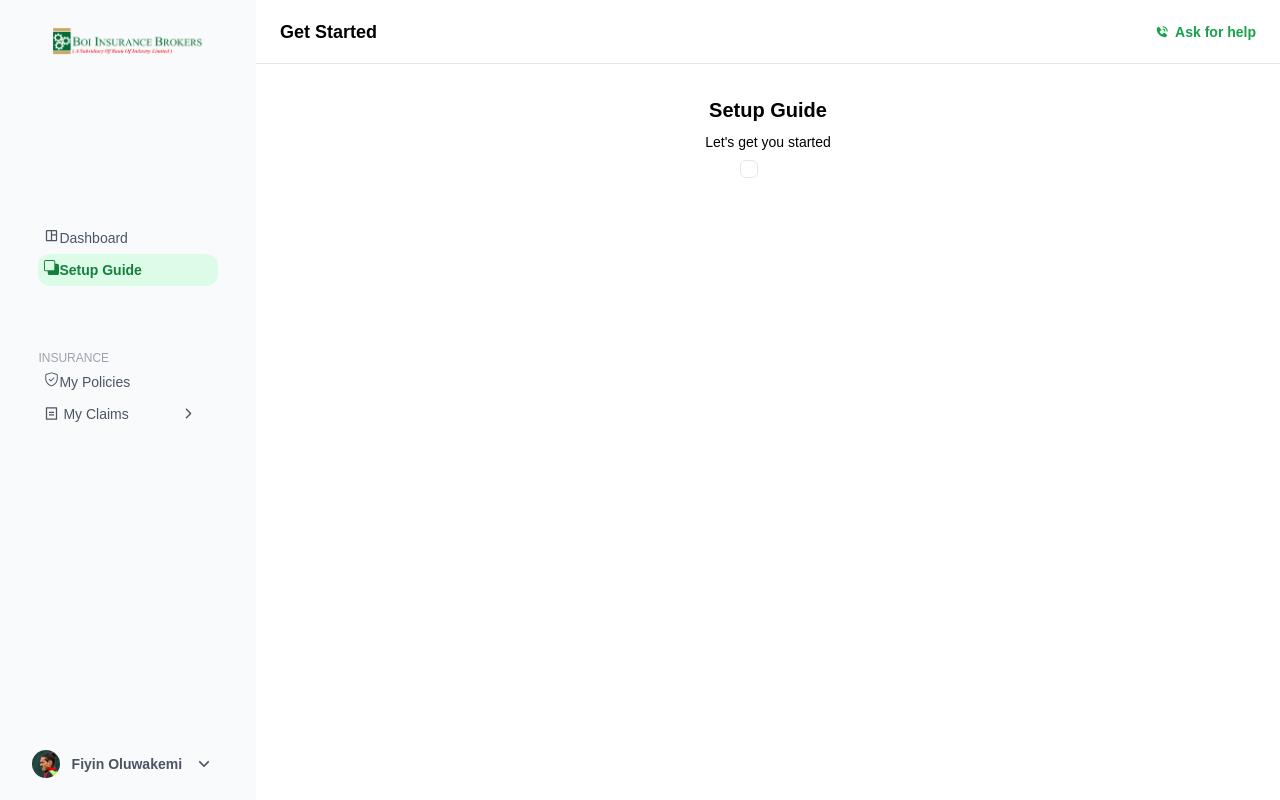
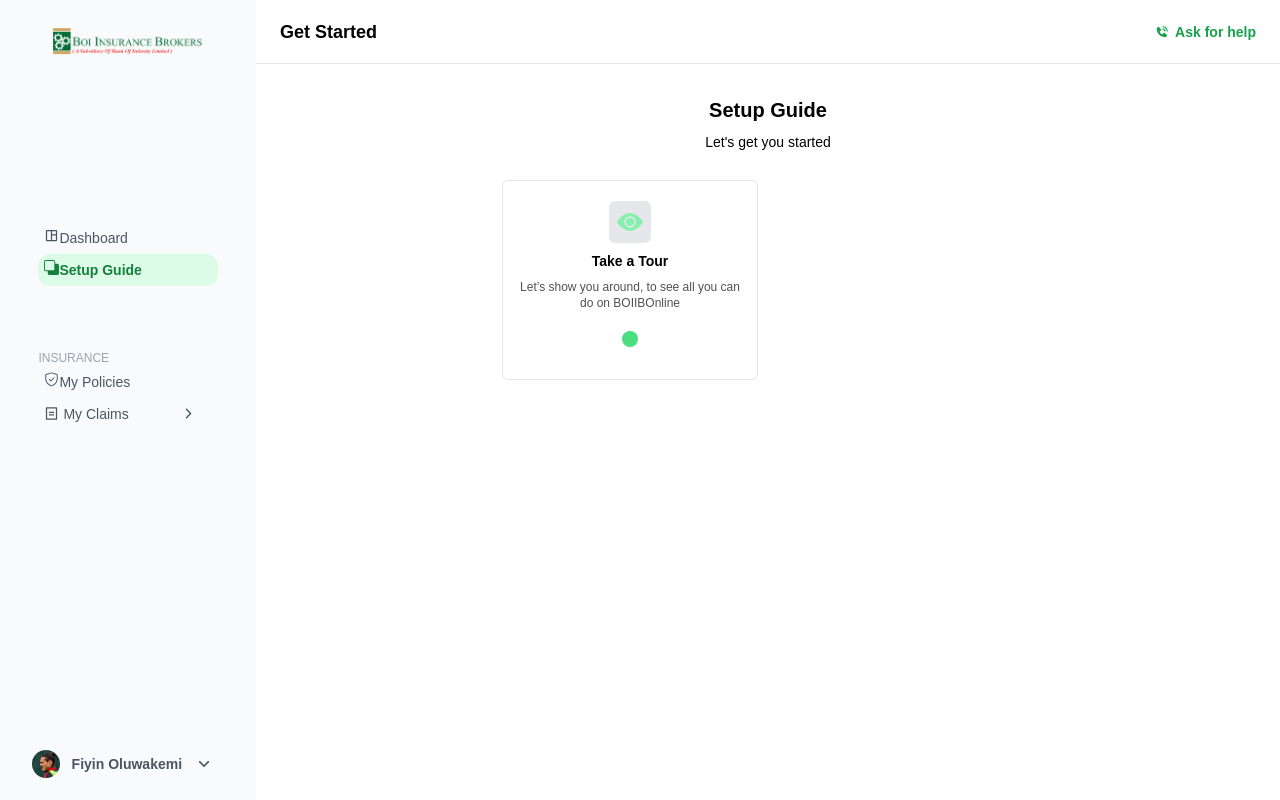
Before and after one commit to TubiOb/REACT, a React (Create React App) app in the folder incover/: page /setup-guide in a window 1280 px wide. Built offline with nearby package versions, Linux system fonts and the light colour scheme.

Commit message:
Minor corrections

```diff
--- a/incover/src/components/InsuranceStatus.jsx
+++ b/incover/src/components/InsuranceStatus.jsx
@@ -11,8 +11,8 @@ const InsuranceStatus = () => {
   return (
     <div className='w-full flex flex-col'>
         <div className="tabs flex items-center align-middle justify-start gap-6 border-b border-b-neutral-200 h-12 w-[95%] mx-auto p-2 md:text-sm text-xs">
-            <div className={`tab ${activeTab === 'active' ? 'border-b-green-700' : ''} cursor-pointer transition-all px-4 py-2 border-b-2 border-transparent border-green-700`} onClick={() => handleTabClick('active')}>Active Insurance</div>
-            <div className={`tab ${activeTab === 'expired' ? 'border-b-green-700' : ''} cursor-pointer transition-all px-4 py-2 border-b-2 border-transparent border-green-700`} onClick={() => handleTabClick('expired')}>Expired Insurance</div>
+            <div className={`tab ${activeTab === 'active' ? 'border-b-green-700' : ''} cursor-pointer transition-all px-4 py-3.5 border-b-2 border-transparent border-green-700`} onClick={() => handleTabClick('active')}>Active Insurance</div>
+            <div className={`tab ${activeTab === 'expired' ? 'border-b-green-700' : ''} cursor-pointer transition-all px-4 py-3.5 border-b-2 border-transparent border-green-700`} onClick={() => handleTabClick('expired')}>Expired Insurance</div>
         </div>
 
       {activeTab === 'active' && (
--- a/incover/src/components/SetupGuides.jsx
+++ b/incover/src/components/SetupGuides.jsx
@@ -1,4 +1,5 @@
 import React from 'react'
+import { BsFillEyeFill } from 'react-icons/bs'
 
 const SetupGuides = () => {
   return (
@@ -8,9 +9,16 @@ const SetupGuides = () => {
           <p className='md:text-sm text-xs'>Let's get you started</p>
         </div>
 
-        <div className='grid grid-cols-1 md:grid-cols-2 items-center justify-center gap-5 mt-2'>
-          <div className='flex flex-col items-center justify-center border border-neutral-200 rounded-md p-2'>
+        <div className='grid grid-cols-1 md:grid-cols-2 items-center justify-center gap-5 mt-4 p-3'>
+          <div className='flex flex-col items-center justify-center text-center border border-neutral-200 rounded-md break-all w-64 py-5 px-4 gap-2 text-sm'>
+            <div className='flex rounded-md w-auto p-2 bg-gray-200 items-center justify-center'>
+              <BsFillEyeFill size={26} className='text-green-300'/>
+            </div>
+            <h3 className='font-semibold'>Take a Tour</h3>
+            <p className='text-neutral-600 text-xs'>Let’s show you around, to see all you can do on BOIIBOnline</p>
+            <div className='wow flex flex-row-reverse p-2 rounded-full bg-green-400 my-3 justify-end'>
 
+            </div>
           </div>
         </div>
     </div>
```
